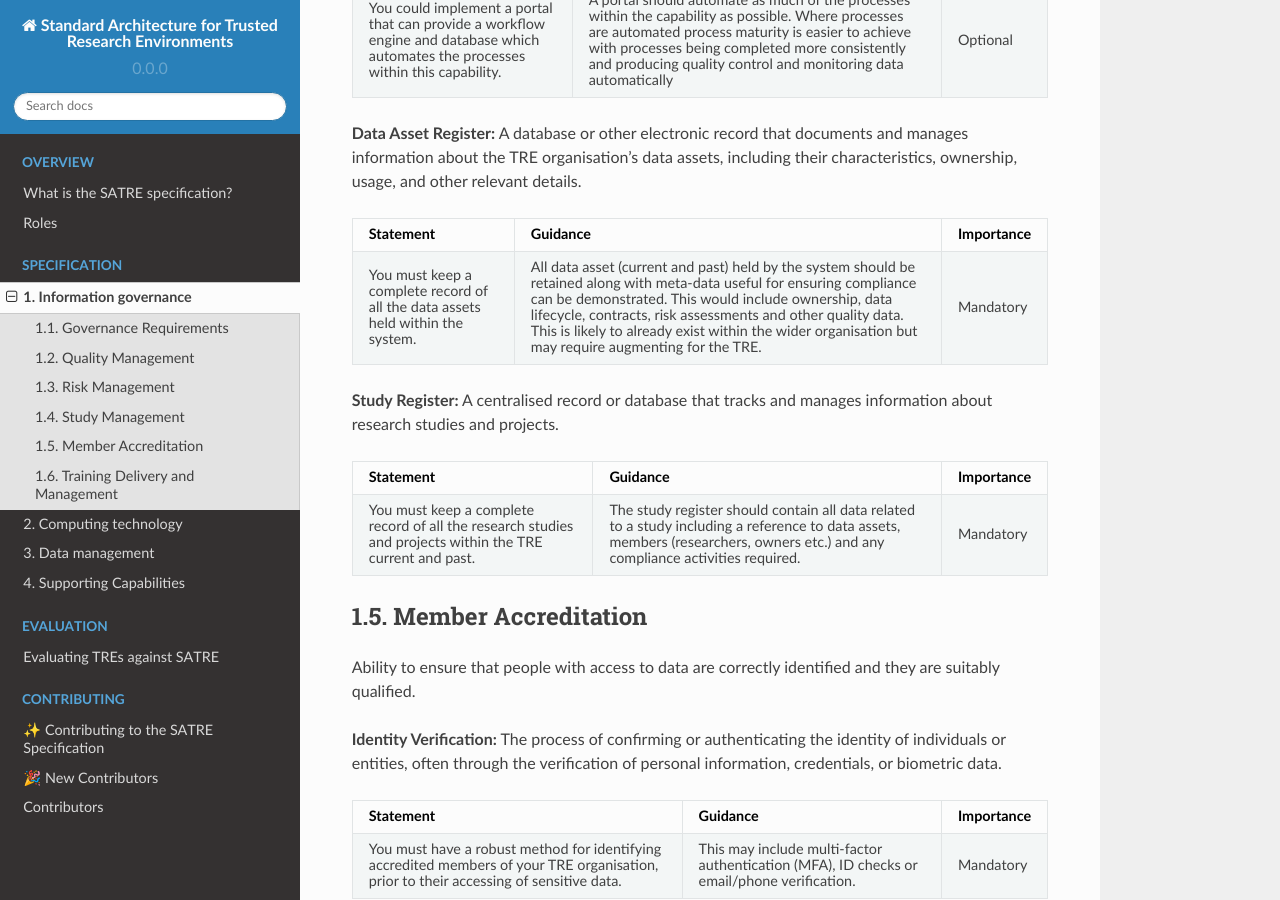
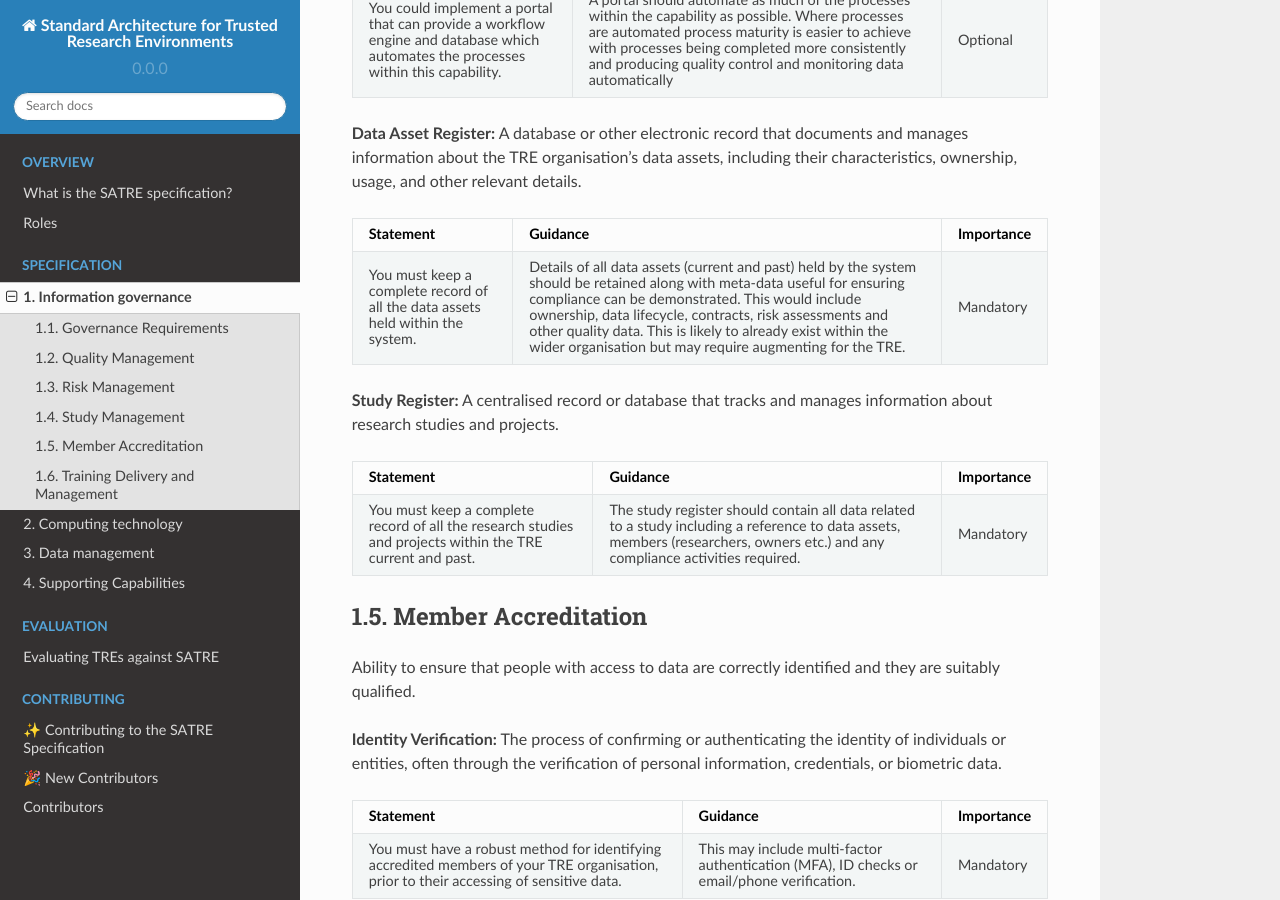
Before and after one commit to sa-tre/satre-specification, a Sphinx documentation site: the page built from docs/source/pillars/information_governance.md, in a window 1280 px wide and 900 px high, scrolled down 5805 px. Built offline with Sphinx 7.4.7 and the Read the Docs theme 2.0.0, drawn with Linux system fonts in a browser that asks for light colours; some of the changed text lies outside the part shown.

Commit message:
Apply suggestions from code review
Co-authored-by: James Robinson <james.em.robinson@gmail.com>

```diff
--- a/docs/source/pillars/information_governance.md
+++ b/docs/source/pillars/information_governance.md
@@ -322,7 +322,7 @@ What the organisation does to create and maintain research projects and work pac
   - Guidance
   - Importance
 * - You must keep a complete record of all the data assets held within the system.
-  - All data asset (current and past) held by the system should be retained along with meta-data useful for ensuring compliance can be demonstrated.
+  - Details of all data assets (current and past) held by the system should be retained along with meta-data useful for ensuring compliance can be demonstrated.
     This would include ownership, data lifecycle, contracts, risk assessments and other quality data.
     This is likely to already exist within the wider organisation but may require augmenting for the TRE.
   - Mandatory
```
Also changed, not shown: other parts of docs/source/pillars/information_governance.md (+8 -8 lines).
